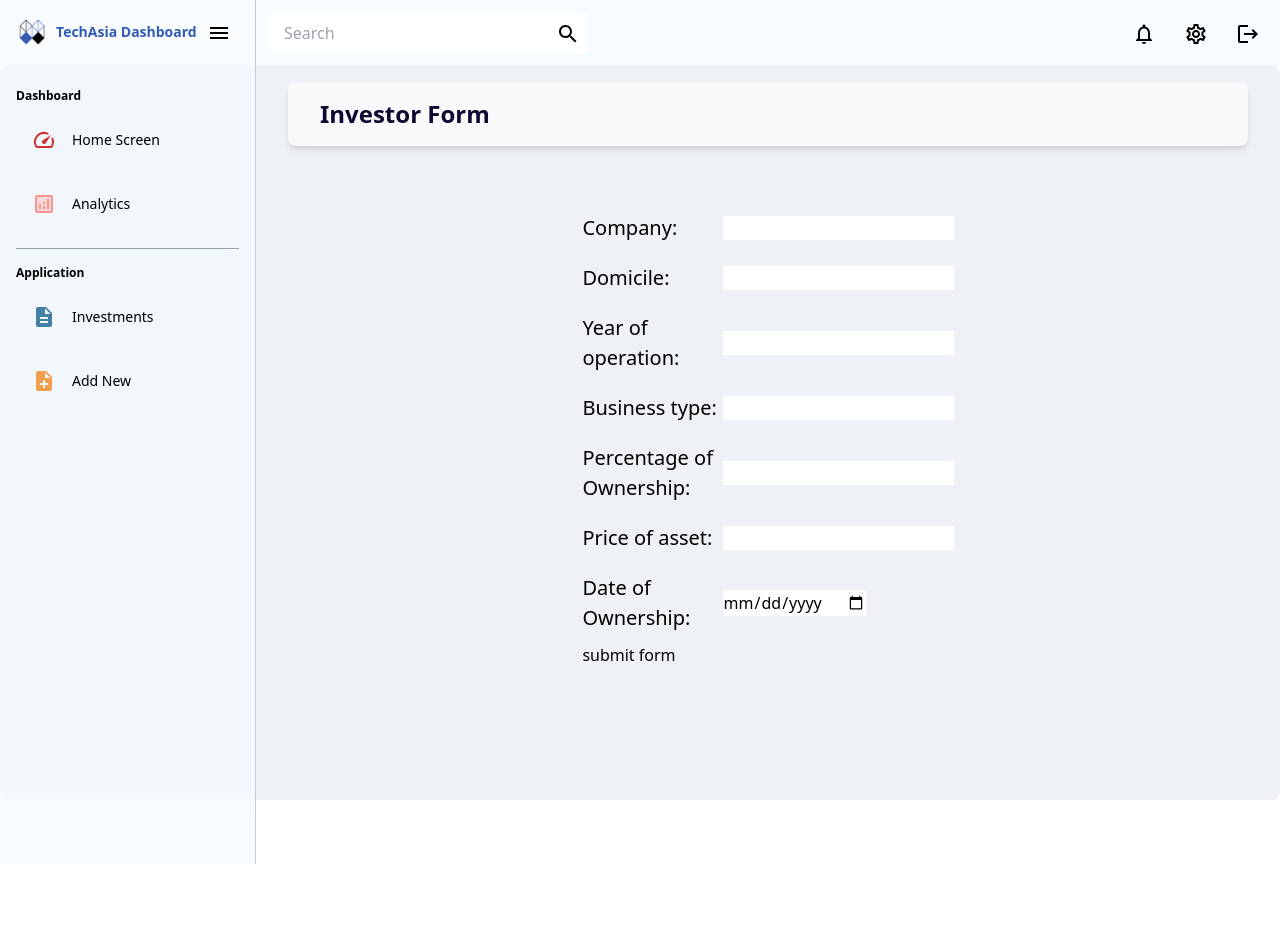
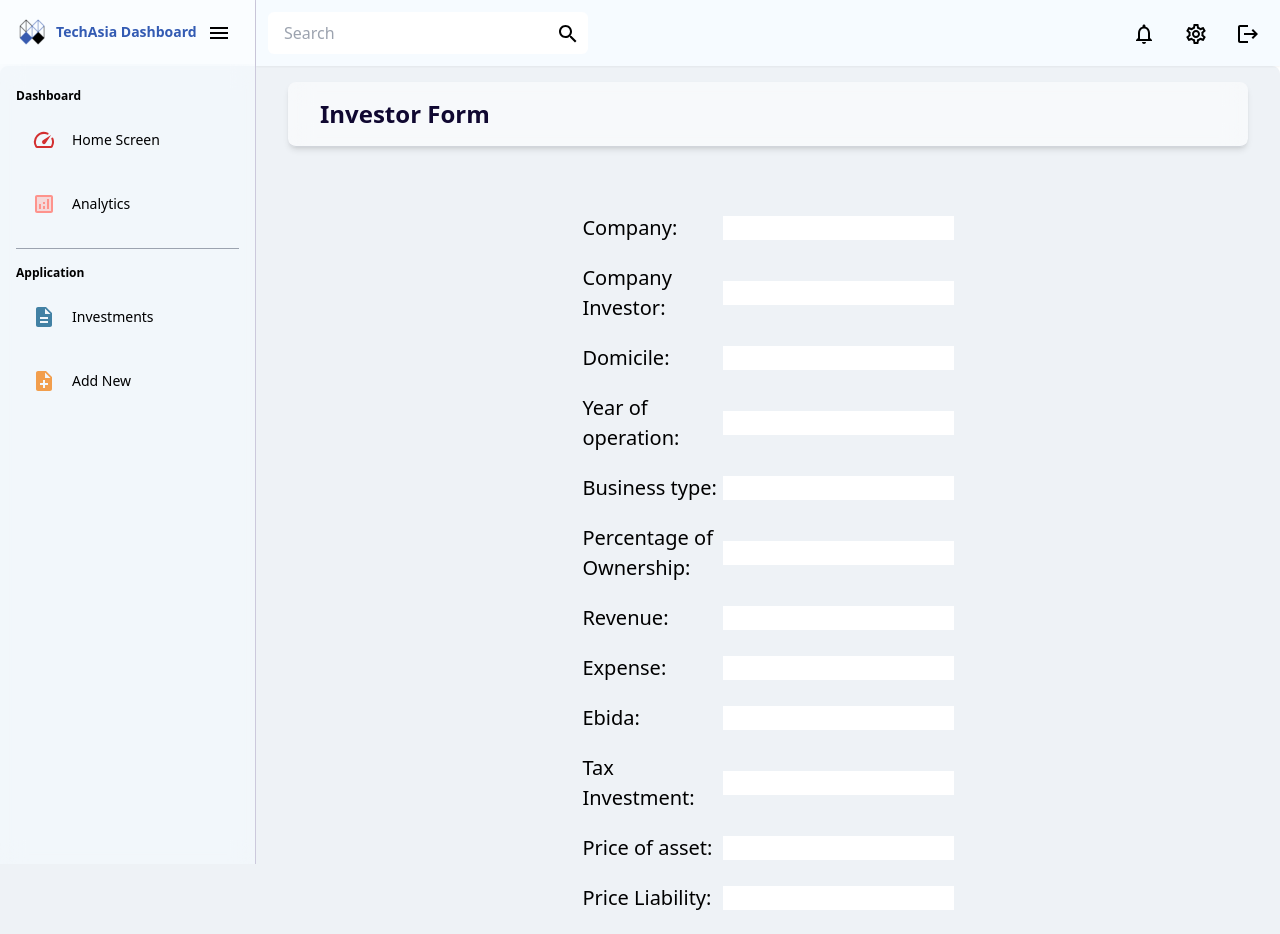
Before and after one commit to kevinMatthewT/Capstone-Project, a React (Create React App) app in the folder client/: page /investments/form in a window 1280 px wide. Shown: the top 934 px of the page. Before the commit the page ends 800 px from the top, so only its background shows below. Built offline with nearby package versions, Linux system fonts and the light colour scheme; no server answers; sample sign-in values are in the browser's storage.

Commit message:
Added required fields according to need of system

```diff
--- a/client/src/components/InvestorTable.jsx
+++ b/client/src/components/InvestorTable.jsx
@@ -73,11 +73,18 @@ function InvestorTable({isSidebarOpen}) {
 
     const columns = [
         { field: 'Company', headerName: 'Company', flex: 1 },
+        { field: 'Company_Investor', headerName: 'Company Investor', flex: 1 },
         { field: 'Domicile', headerName: 'Domicile', flex: 1 },
         { field: 'Year_Of_Operation', headerName: 'Year of Operation', flex: 1 },
         { field: 'Business', headerName: 'Business', flex: 1.5 },
         { field: 'Percentage_Ownership', headerName: 'Percentage Ownership', flex: 1 },
+        { field: 'Revenue', headerName: 'Revenue', flex: 1 },
+        { field: 'Expense', headerName: 'Expense', flex: 1 },
+        { field: 'Ebida', headerName: 'Ebida', flex: 1 },
+        { field: 'Tax_Investment', headerName: 'Tax Investment', flex: 1 },
         { field: 'Price_Asset', headerName: 'Price Asset', flex: 1 },
+        { field: 'Price_Liability', headerName: 'Price Liability', flex: 1 },
+        { field: 'Equity', headerName: 'Equity', flex: 1 },
         { field: 'Date_Of_Ownership', headerName: 'Date of Ownership', flex: 1,
           valueFormatter: (params) => {
             return params.value
@@ -103,11 +110,18 @@ function InvestorTable({isSidebarOpen}) {
     const rows = investments.map((investment) => ({
         id: investment._id,
         Company: investment.Company,
+        Company_Investor: investment.Company_Investor,
         Domicile: investment.Domicile,
         Year_Of_Operation: investment.Year_Of_Operation,
         Business: investment.Business,
         Percentage_Ownership: investment.Percentage_Ownership,
+        Revenue: investment.Revenue,
+        Expense: investment.Expense,
+        Ebida: investment.Ebida,
+        Tax_Investment: investment.Tax_Investment,
         Price_Asset: investment.Price_Asset,
+        Price_Liability: investment.Price_Liability,
+        Equity: investment.Equity,
         Date_Of_Ownership: investment.Date_Of_Ownership
           ? format(new Date(investment.Date_Of_Ownership), 'dd-MM-yyyy')
           : ''
--- a/client/src/screens/InvestorForm.jsx
+++ b/client/src/screens/InvestorForm.jsx
@@ -29,11 +29,18 @@ function InvestorForm() {
     const navigate=useNavigate();
 
     const [Company, setCompany]= useState('');
+    const [Company_Investor, setCompany_Investor]= useState('');
     const [Domicile, setDomicile]= useState('');
     const [Year_Of_Operation,setYear_Of_Operation]= useState('');
     const [Business, setBusiness]= useState('');
     const [Percentage_Ownership,setPercentage_Ownership]= useState('');
+    const [Revenue, setRevenue]= useState('');
+    const [Expense, setExpense]= useState('');
+    const [Ebida, setEbida]= useState('');
+    const [Tax_Investment, setTax_Investment]= useState('');
     const [Price_Asset,setPrice_Asset]= useState('');
+    const [Price_Liability, setPrice_Liability]= useState('');
+    const [Equity, setEquity]= useState('');
     const [Date_Of_Ownership, setDate_Of_Ownership]= useState('');
 
 
@@ -66,11 +73,18 @@ function InvestorForm() {
 
       await axios.post("http://localhost:8080/api/post/investment",{
         Company,
+        Company_Investor,
         Domicile,
         Year_Of_Operation,
         Business,
         Percentage_Ownership,
+        Revenue,
+        Expense,
+        Ebida,
+        Tax_Investment,
         Price_Asset,
+        Price_Liability,
+        Equity,
         Date_Of_Ownership
     })
   .then(alert("New investment added"),navigate('/investments'))
@@ -106,6 +120,10 @@ function InvestorForm() {
                     <td><input type='text' value={Company} onChange={(e)=>setCompany(e.target.value)}/></td>
                   </tr>
                   <tr>
+                    <td className='form-field-name'>Company Investor:</td>
+                    <td><input type='text' value={Company_Investor} onChange={(e)=>setCompany_Investor(e.target.value)}/></td>
+                  </tr>
+                  <tr>
                     <td className='form-field-name'>Domicile:</td>
                     <td><input type='text' value={Domicile} onChange={(e)=>setDomicile(e.target.value)}/></td>
                   </tr>
@@ -122,8 +140,32 @@ function InvestorForm() {
                     <td><input type='number' value={Percentage_Ownership} onChange={(e)=>setPercentage_Ownership(e.target.value)}/></td>
                   </tr>
                   <tr>
+                    <td className='form-field-name'>Revenue:</td>
+                    <td><input type='number' value={Revenue} onChange={(e)=>setRevenue(e.target.value)}/></td>
+                  </tr>
+                  <tr>
+                    <td className='form-field-name'>Expense:</td>
+                    <td><input type='number' value={Expense} onChange={(e)=>setExpense(e.target.value)}/></td>
+                  </tr>
+                  <tr>
+                    <td className='form-field-name'>Ebida:</td>
+                    <td><input type='number' value={Ebida} onChange={(e)=>setEbida(e.target.value)}/></td>
+                  </tr>
+                  <tr>
+                    <td className='form-field-name'>Tax Investment:</td>
+                    <td><input type='number' value={Tax_Investment} onChange={(e)=>setTax_Investment(e.target.value)}/></td>
+                  </tr>
+                  <tr>
                     <td className='form-field-name'>Price of asset:</td>
                     <td><input type='number' value={Price_Asset} onChange={(e)=>setPrice_Asset(e.target.value)}/></td>
+                  </tr>
+                  <tr>
+                    <td className='form-field-name'>Price Liability:</td>
+                    <td><input type='number' value={Price_Liability} onChange={(e)=>setPrice_Liability(e.target.value)}/></td>
+                  </tr>
+                  <tr>
+                    <td className='form-field-name'>Equity:</td>
+                    <td><input type='number' value={Equity} onChange={(e)=>setEquity(e.target.value)}/></td>
                   </tr>
                   <tr>
                     <td className='form-field-name'>Date of Ownership:</td>
--- a/client/src/screens/UpdateInvestor.jsx
+++ b/client/src/screens/UpdateInvestor.jsx
@@ -18,11 +18,18 @@ function UpdateInvestor() {
     const [investments, setInvestment] = useState({});
 
     const [Company, setCompany]= useState('');
+    const [Company_Investor, setCompany_Investor]= useState('');
     const [Domicile, setDomicile]= useState('');
     const [Year_Of_Operation,setYear_Of_Operation]= useState('');
     const [Business, setBusiness]= useState('');
     const [Percentage_Ownership,setPercentage_Ownership]= useState('');
+    const [Revenue, setRevenue]= useState('');
+    const [Expense, setExpense]= useState('');
+    const [Ebida, setEbida]= useState('');
+    const [Tax_Investment, setTax_Investment]= useState('');
     const [Price_Asset,setPrice_Asset]= useState('');
+    const [Price_Liability, setPrice_Liability]= useState('');
+    const [Equity, setEquity]= useState('');
     const [Date_Of_Ownership, setDate_Of_Ownership]= useState('');
 
     useEffect(()=>{
@@ -31,11 +38,18 @@ function UpdateInvestor() {
         .catch(err=>console.log(err));
 
         setCompany(investments.Company);
+        setCompany_Investor(investments.Company_Investor)
         setDomicile(investments.Domicile);
         setYear_Of_Operation(investments.Year_Of_Operation);
         setBusiness(investments.Business);
         setPercentage_Ownership(investments.Percentage_Ownership);
+        setRevenue(investments.Revenue);
+        setExpense(investments.Expense);
+        setEbida(investments.Ebida);
+        setTax_Investment(investments.Tax_Investment);
         setPrice_Asset(investments.Price_Asset);
+        setPrice_Liability(investments.Price_Liability);
+        setEquity(investments.Equity);
         setDate_Of_Ownership(investments.Date_Of_Ownership);
     },[]
     )
@@ -78,11 +92,18 @@ function UpdateInvestor() {
 
         await axios.put(`http://localhost:8080/api/update/investment/${id}`,{
           Company,
+          Company_Investor,
           Domicile,
           Year_Of_Operation,
           Business,
           Percentage_Ownership,
+          Revenue,
+          Expense,
+          Ebida,
+          Tax_Investment,
           Price_Asset,
+          Price_Liability,
+          Equity,
           Date_Of_Ownership
         })
     .then(navigate('/investments'))
@@ -119,6 +140,10 @@ function UpdateInvestor() {
                 <td><input type='text' defaultValue={Company} onChange={(e)=>setCompany(e.target.value)} placeholder={investments.Company}/></td>
               </tr>
               <tr>
+                <td className='form-field-name'>Company Investment:</td>
+                <td><input type='text' defaultValue={Company_Investor} onChange={(e)=>setCompany_Investor(e.target.value)} placeholder={investments.Company_Investor}/></td>
+              </tr>
+              <tr>
                 <td className='form-field-name'>Domicile:</td>
                 <td><input type='text' defaultValue={Domicile} onChange={(e)=>setDomicile(e.target.value)} placeholder={investments.Domicile}/></td>
               </tr>
@@ -135,8 +160,32 @@ function UpdateInvestor() {
                 <td><input type='number' defaultValue={Percentage_Ownership} onChange={(e)=>setPercentage_Ownership(e.target.value)} placeholder={investments.Percentage_Ownership}/></td>
               </tr>
               <tr>
+                <td className='form-field-name'>Revenue:</td>
+                <td><input type='number' defaultValue={Revenue} onChange={(e)=>setRevenue(e.target.value)} placeholder={investments.Revenue}/></td>
+              </tr>
+              <tr>
+                <td className='form-field-name'>Expense:</td>
+                <td><input type='number' defaultValue={Expense} onChange={(e)=>setExpense(e.target.value)} placeholder={investments.Expense}/></td>
+              </tr>
+              <tr>
+                <td className='form-field-name'>Ebida:</td>
+                <td><input type='number' defaultValue={Ebida} onChange={(e)=>setEbida(e.target.value)} placeholder={investments.Ebida}/></td>
+              </tr>
+              <tr>
+                <td className='form-field-name'>Tax Investment:</td>
+                <td><input type='number' defaultValue={Tax_Investment} onChange={(e)=>setTax_Investment(e.target.value)} placeholder={investments.Tax_Investment}/></td>
+              </tr>
+              <tr>
                 <td className='form-field-name'>Price of asset:</td>
                 <td><input type='number' defaultValue={Price_Asset} onChange={(e)=>setPrice_Asset(e.target.value)} placeholder={investments.Price_Asset}/></td>
+              </tr>
+              <tr>
+                <td className='form-field-name'>Price Liability:</td>
+                <td><input type='number' defaultValue={Price_Liability} onChange={(e)=>setPrice_Liability(e.target.value)} placeholder={investments.Price_Liability}/></td>
+              </tr>
+              <tr>
+                <td className='form-field-name'>Equity:</td>
+                <td><input type='number' defaultValue={Equity} onChange={(e)=>setEquity(e.target.value)} placeholder={investments.Equity}/></td>
               </tr>
               <tr>
                 <td className='form-field-name'>Date of Ownership:</td>
```
Also changed, not shown: 4 other files (tests, documents, lock files or other folders). Lines whose indentation alone changed are shown as unchanged.
